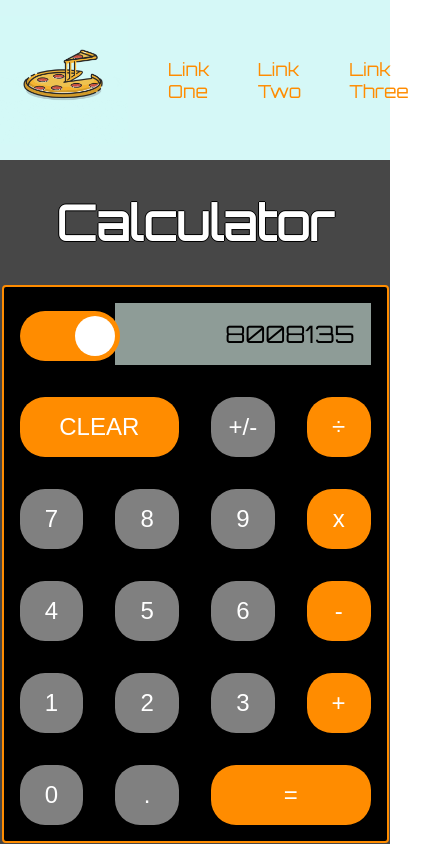
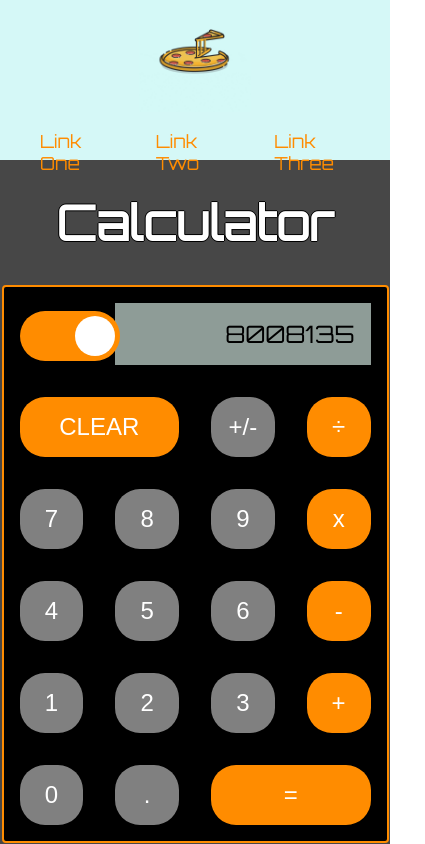
Before and after one commit to simmeringstew/calculator, a plain HTML site: page index.html in a window 390 px wide. Shown: the whole page, 425 px wide, since content can reach past the window. Drawn offline with Linux system fonts and the light colour scheme.

Commit message:
Header is more responsive

```diff
--- a/style.css
+++ b/style.css
@@ -26,13 +26,14 @@ body {
 .header {
     background-color: #d5f8f7;
     display: flex;
+    flex-wrap: wrap;
     justify-content: space-evenly;
     align-items: center;
     height: 10rem;
 }
 
 .logo {
-    width: 8rem;
+    width: 7rem;
     height: auto;
 }
 
```
